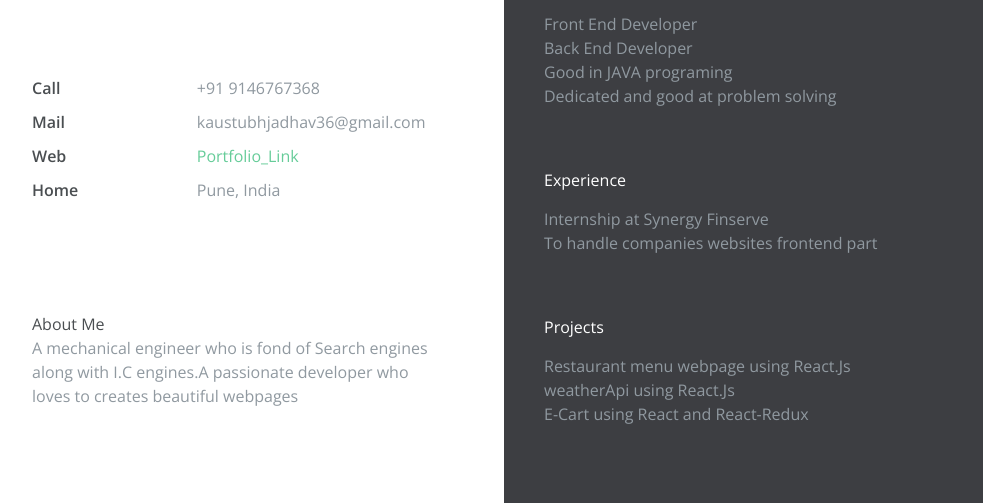
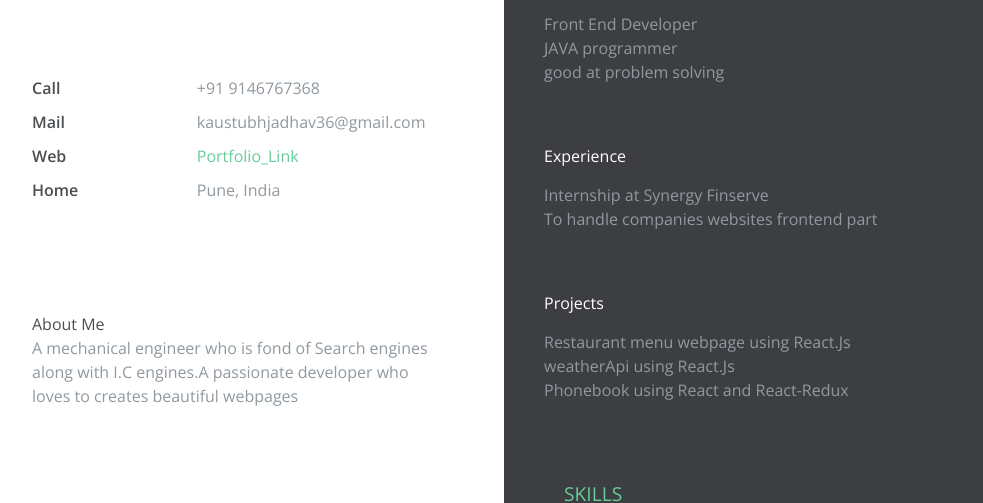
Before and after one commit to kj312000/resume, a plain HTML site: page index.html in a window 1280 px wide. Shown: the part 234-737 px from the top of the page, without its empty margins (8-991 px from the left). Drawn offline with nearby package versions, Linux system fonts and the light colour scheme.

Commit message:
updated info

```diff
--- a/index.html
+++ b/index.html
@@ -87,9 +87,8 @@
         	<div class="experience-title">Skills</div>
           <div class="company-description">
           	<p>Front End Developer</p>
-            <p>Back End Developer</p>
-            <p>Good in JAVA programing</p>
-            <p>Dedicated and good at problem solving</p>
+            <p>JAVA programmer</p>
+            <p>good at problem solving</p>
           </div>
         </div>
 
@@ -105,7 +104,7 @@
           <div class="company-description">
             <p>Restaurant menu webpage using React.Js</p>
             <p>weatherApi using React.Js</p>
-            <p>E-Cart using React and React-Redux</p>
+            <p>Phonebook using React and React-Redux</p>
           </div>
         </div>
         <div class="section-wrapper clearfix">
@@ -114,7 +113,6 @@
               <li class="skill-percentage">HTML / CSS</li>
               <li class="skill-percentage">Javascript</li>
               <li class="skill-percentage">React Js</li>
-              <li class="skill-percentage">Databases</li>
               <li class="skill-percentage">JAVA</li>
 
             </ul>
```
Also changed, not shown: profilepic.jpg.
